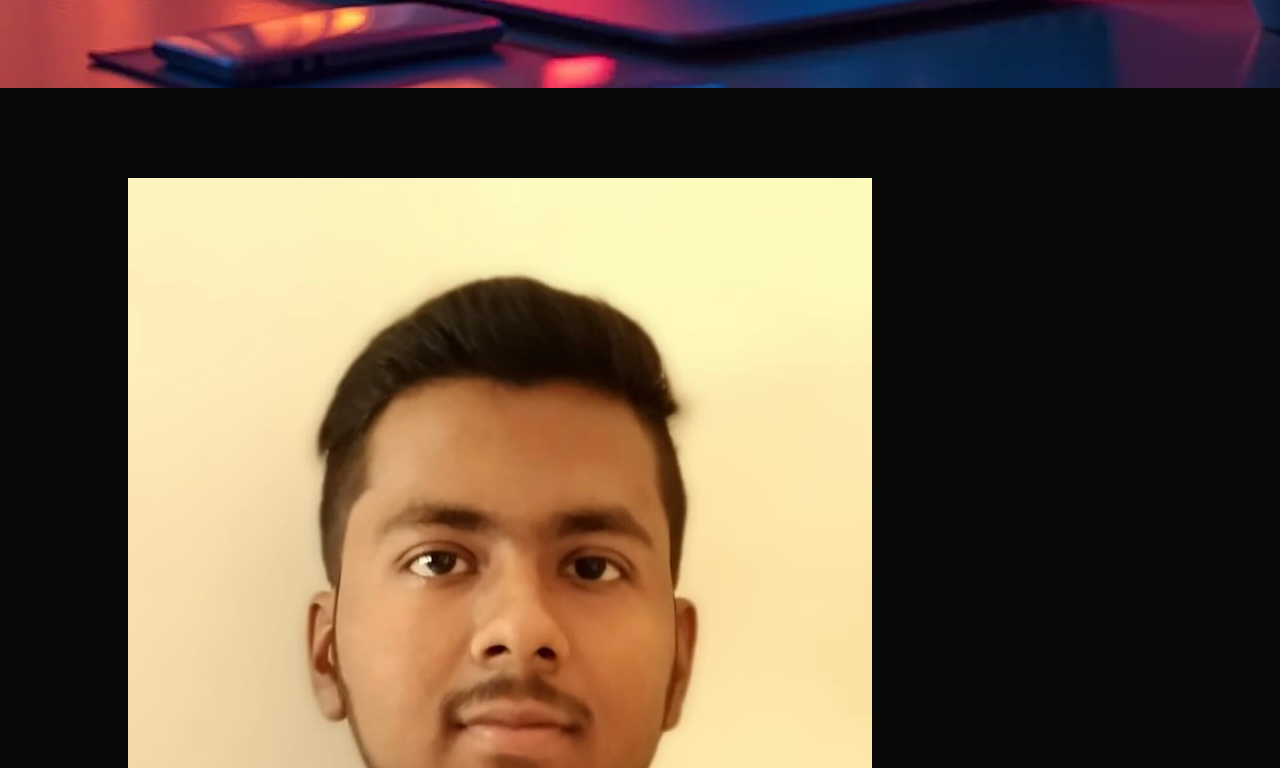
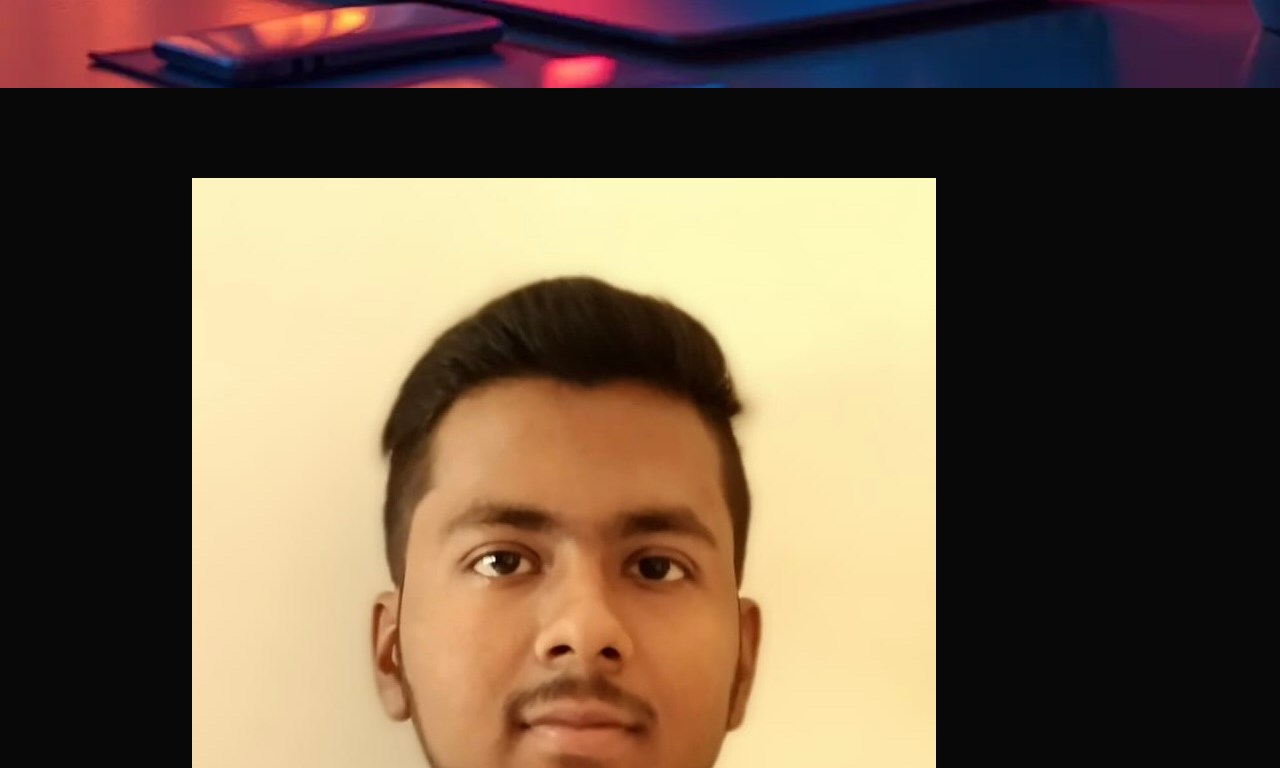
Before and after one commit to sreenathv24/portfolio, a plain HTML site: page my portfolio/index.html in a window 1280 px wide. Shown: the part 712-1480 px from the top of the page. Drawn offline with Linux system fonts and the light colour scheme.

Commit message:
style.css

```diff
--- a/my portfolio/style.css
+++ b/my portfolio/style.css
@@ -70,7 +70,7 @@ nav ul li a:hover::after{
 }
 /* - - - - - -about- - - - - - - - - - */
 #about{
-    padding: 80px 0;
+    padding: 80px;
     color: #ababab;
 }
 .row{
```
